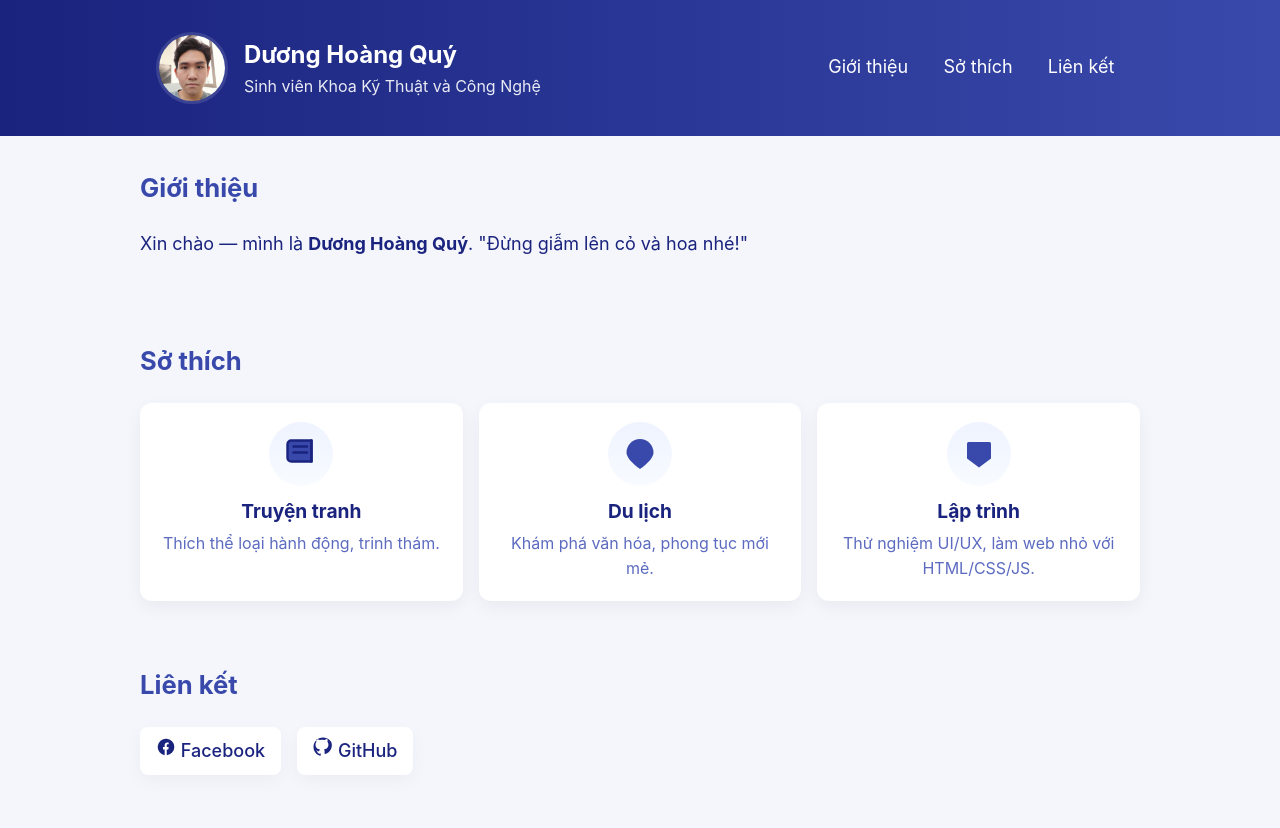
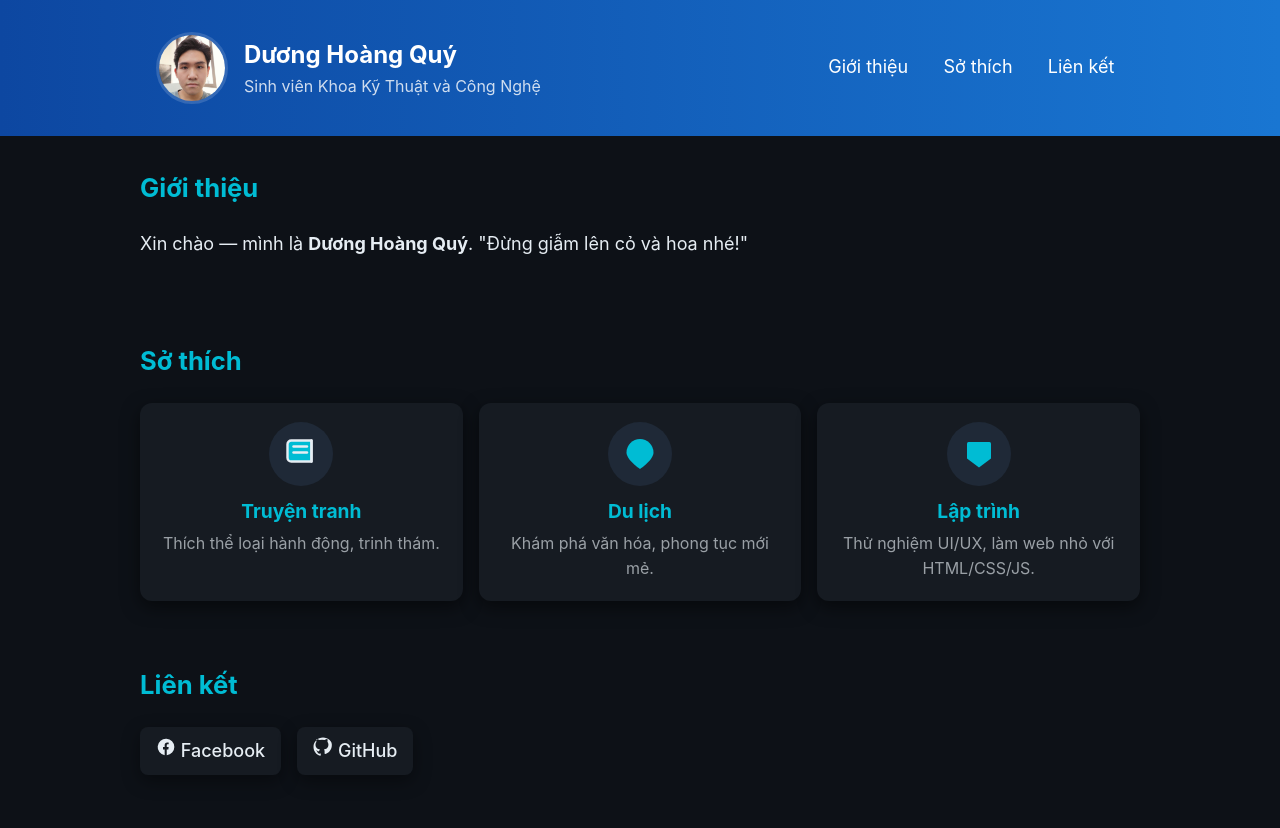
Before and after one commit to JustQuy/CV, a plain HTML site: page index.html in a window 1280 px wide. Shown: the top 828 px of the page. Drawn offline with Linux system fonts and the light colour scheme.

Commit message:
Update style.css

```diff
--- a/style.css
+++ b/style.css
@@ -1,9 +1,9 @@
 :root{
-  --bg: #f4f6fb;
-  --card: #ffffff;
-  --text: #1a237e;
-  --accent: #3949ab;
-  --muted: #5c6bc0;
+  --bg: #0d1117;
+  --card: #161b22;
+  --text: #e6edf3;
+  --accent: #00bcd4;
+  --muted: #9aa0a6;
   --radius: 12px;
 }
 
@@ -23,52 +23,44 @@ body{
 .container{max-width:1000px;margin:0 auto;padding:1rem}
 
 .site-header{
-  background:linear-gradient(90deg, #1a237e, #3949ab);
+  background:linear-gradient(90deg, #0d47a1, #1976d2);
   color:white;
   padding:1rem 0;
   position:sticky;top:0;z-index:20;
 }
 .header-inner{display:flex;align-items:center;justify-content:space-between;gap:1rem}
 .brand{display:flex;align-items:center;gap:1rem}
-.avatar{width:72px;height:72px;border-radius:50%;object-fit:cover;border:3px solid rgba(255,255,255,0.12)}
+.avatar{width:72px;height:72px;border-radius:50%;object-fit:cover;border:3px solid rgba(255,255,255,0.15)}
 .intro h1{margin:0;font-size:1.5rem}
-.tagline{margin:0;color:rgba(255,255,255,0.9);font-size:1rem}
+.tagline{margin:0;color:rgba(255,255,255,0.8);font-size:1rem}
 
 .nav ul{list-style:none;margin:0;padding:0;display:flex;gap:1rem}
 .nav a{color:white;text-decoration:none;padding:0.4rem 0.6rem;border-radius:8px}
-.nav a:hover{background:rgba(255,255,255,0.15)}
+.nav a:hover{background:rgba(255,255,255,0.2)}
 .menu-toggle{display:none;background:transparent;border:0;color:white;font-size:1.5rem}
 
 .section{padding:2rem 0}
 .section h2{margin-top:0;font-size:1.6rem;color:var(--accent)}
 
 .hobby-list{display:grid;grid-template-columns:repeat(3,1fr);gap:1rem}
-.hobby-card{background:var(--card);padding:1.2rem;border-radius:var(--radius);box-shadow:0 6px 18px rgba(10,10,20,0.05);text-align:center}
-.hobby-card .icon{width:64px;height:64px;margin:0 auto 0.6rem;display:flex;align-items:center;justify-content:center;background:linear-gradient(180deg,#eef3ff,#f8fbff);border-radius:50%}
+.hobby-card{background:var(--card);padding:1.2rem;border-radius:var(--radius);box-shadow:0 6px 18px rgba(0,0,0,0.5);text-align:center}
+.hobby-card .icon{width:64px;height:64px;margin:0 auto 0.6rem;display:flex;align-items:center;justify-content:center;background:#1f2937;border-radius:50%}
 .hobby-card svg{width:36px;height:36px;fill:var(--accent)}
-.hobby-card h3{margin:0.5rem 0 0.25rem;font-size:1.2rem}
+.hobby-card h3{margin:0.5rem 0 0.25rem;font-size:1.2rem;color:var(--accent)}
 .hobby-card p{margin:0;color:var(--muted);font-size:1rem}
 
 .social-list{list-style:none;padding:0;display:flex;gap:1rem;flex-wrap:wrap}
-.social-list a{display:inline-block;padding:0.6rem 1rem;background:var(--card);border-radius:8px;text-decoration:none;color:var(--text);box-shadow:0 6px 18px rgba(10,10,20,0.04);font-weight:500}
-.social-list a:hover{background:var(--accent);color:white;transition:0.3s}
+.social-list a{display:inline-block;padding:0.6rem 1rem;background:var(--card);border-radius:8px;text-decoration:none;color:var(--text);box-shadow:0 6px 18px rgba(0,0,0,0.4);font-weight:500}
+.social-list a:hover{background:var(--accent);color:#fff;transition:0.3s}
 
 .site-footer{padding:1rem 0;margin-top:2rem;background:transparent;text-align:center;font-size:0.95rem;color:var(--muted)}
 .theme-toggle{background:transparent;border:0;font-size:1.2rem;cursor:pointer;color:var(--accent)}
 
 @media (max-width:800px){
   .hobby-list{grid-template-columns:repeat(1,1fr)}
-  .nav{position:absolute;top:100%;right:0;background:rgba(0,0,0,0.85);width:220px;padding:0.5rem;border-radius:8px;display:none}
+  .nav{position:absolute;top:100%;right:0;background:rgba(0,0,0,0.95);width:220px;padding:0.5rem;border-radius:8px;display:none}
   .nav ul{flex-direction:column}
   .nav a{color:white}
   .menu-toggle{display:block}
   .header-inner{align-items:center}
 }
-
-body.dark{
-  --bg: #0d1117;
-  --card: #161b22;
-  --text: #e6edf3;
-  --muted: #9fa8da;
-  --accent: #5c6bc0;
-}
```
